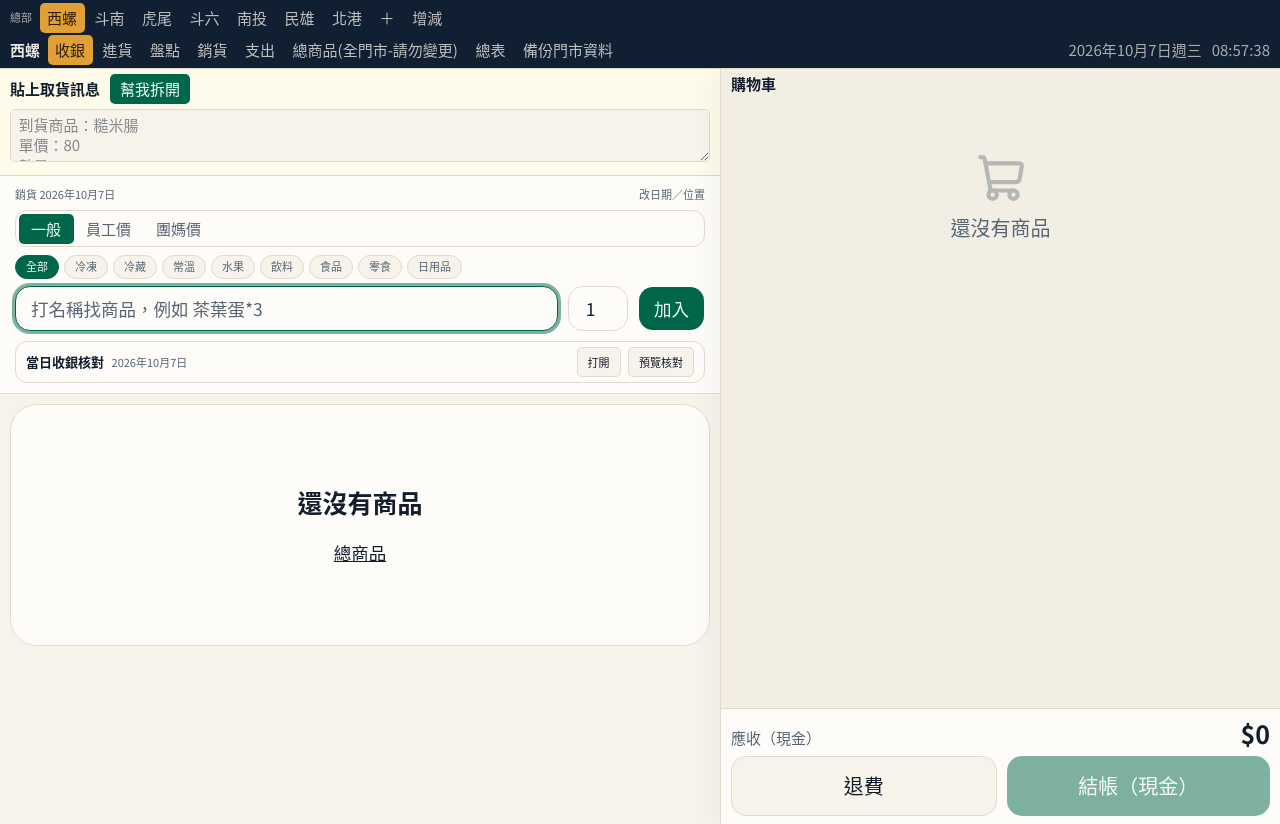
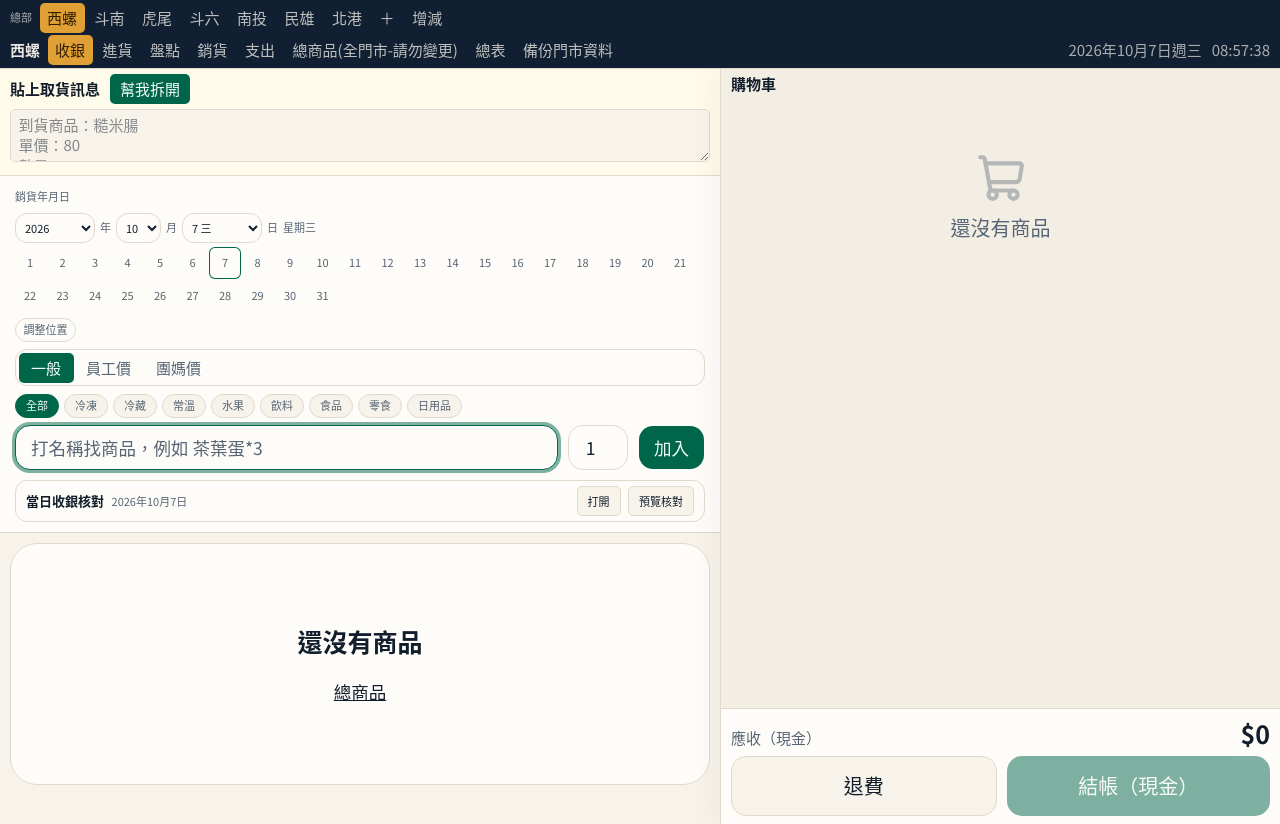
Before and after one commit to samsam60076-maker/sop, a Next.js app in the folder men-shi-pos/: page / in a window 1280 px wide. Built offline with nearby package versions, Linux system fonts and the light colour scheme.

Commit message:
收銀日期顯示星期，有收銀的日子標綠色。
收銀頁直接改日期查找，綠色表示那天有賣出或退費。

```diff
--- a/men-shi-pos/components/checkout-view.tsx
+++ b/men-shi-pos/components/checkout-view.tsx
@@ -143,7 +143,6 @@ export function CheckoutView() {
   );
   const staffBuy = staffBuyMode !== "off";
   const [arrange, setArrange] = useState(false);
-  const [saleBarOpen, setSaleBarOpen] = useState(false);
   const [checkoutOrder, setCheckoutOrderState] = useState<string[]>([]);
 
   useEffect(() => {
@@ -204,6 +203,18 @@ export function CheckoutView() {
   const itemCount = lines.reduce((sum, line) => sum + line.qty, 0);
   const cashReceived = Number(received) || 0;
   const change = cashReceived - total;
+  const saleDays = useMemo(() => {
+    const days = new Set<string>();
+    for (const sale of state.sales) {
+      if (sale.status === "completed") {
+        days.add(toInputDate(new Date(sale.createdAt)));
+      }
+    }
+    for (const item of state.saleReturns ?? []) {
+      days.add(toInputDate(new Date(item.createdAt)));
+    }
+    return days;
+  }, [state.sales, state.saleReturns]);
   const dayRefunds = useMemo(
     () =>
       (state.saleReturns ?? []).filter(
@@ -943,29 +954,17 @@ export function CheckoutView() {
         />
         <div className="border-b bg-card px-3 py-2">
           <div className="mb-1.5 space-y-1.5">
-            <button
-              type="button"
-              className="flex w-full items-center justify-between gap-2 text-left text-[11px] text-muted-foreground"
-              onClick={() => {
-                setSaleBarOpen((current) => {
-                  if (current) setArrange(false);
-                  return !current;
-                });
-              }}
-            >
-              <span>
-                銷貨{" "}
-                {saleDate.replace(
-                  /^(\d{4})-0?(\d+)-0?(\d+)$/,
-                  "$1年$2月$3日",
-                )}
+            <div className="flex flex-wrap items-start gap-1.5">
+              <span className="pt-0.5 text-[11px] text-muted-foreground">
+                銷貨年月日
               </span>
-              <span>{saleBarOpen ? "收起日期" : "改日期／位置"}</span>
-            </button>
-            {saleBarOpen ? (
-              <div className="flex flex-wrap items-center gap-1.5">
-                <span className="text-xs text-muted-foreground">銷貨年月日</span>
-                <YmdPicker compact value={saleDate} onChange={setSaleDate} />
+              <YmdPicker
+                tiny
+                value={saleDate}
+                onChange={setSaleDate}
+                markedDates={saleDays}
+                markedHint="有收銀"
+              />
               <button
                 type="button"
                 className={cn(
@@ -979,7 +978,6 @@ export function CheckoutView() {
                 {arrange ? "完成位置" : "調整位置"}
               </button>
             </div>
-            ) : null}
             <div className="flex rounded-md border p-0.5">
               <button
                 type="button"
--- a/men-shi-pos/components/purchases-view.tsx
+++ b/men-shi-pos/components/purchases-view.tsx
@@ -506,6 +506,7 @@ export function PurchasesView() {
               value={purchaseDate}
               onChange={setPurchaseDate}
               markedDates={purchaseDays}
+              markedHint="有進貨"
             />
           </div>
           <div className="mb-1.5 flex gap-1 overflow-x-auto pb-0.5">
--- a/men-shi-pos/components/ymd-picker.tsx
+++ b/men-shi-pos/components/ymd-picker.tsx
@@ -50,6 +50,7 @@ export function YmdPicker({
   allowEmpty = false,
   futureYears = false,
   markedDates,
+  markedHint = "有紀錄",
 }: {
   id?: string;
   value: string;
@@ -59,6 +60,7 @@ export function YmdPicker({
   allowEmpty?: boolean;
   futureYears?: boolean;
   markedDates?: Iterable<string>;
+  markedHint?: string;
 }) {
   const empty = allowEmpty && !value;
   const current = parse(value);
@@ -230,7 +232,7 @@ export function YmdPicker({
                   onClick={() => onChange(iso)}
                   title={
                     hasRecord
-                      ? `${iso} ${WEEKDAY_LONG[weekdayIndex(current.year, current.month, day)]} 有進貨`
+                      ? `${iso} ${WEEKDAY_LONG[weekdayIndex(current.year, current.month, day)]} ${markedHint}`
                       : `${iso} ${WEEKDAY_LONG[weekdayIndex(current.year, current.month, day)]}`
                   }
                   className={cn(
--- a/men-shi-pos/render.yaml
+++ b/men-shi-pos/render.yaml
@@ -13,4 +13,4 @@ services:
       - key: NODE_ENV
         value: production
       - key: DEPLOY_MARK
-        value: "2026-10-09-purchase-weekday"
+        value: "2026-10-09-checkout-weekday"
```
Lines whose indentation alone changed are shown as unchanged.
